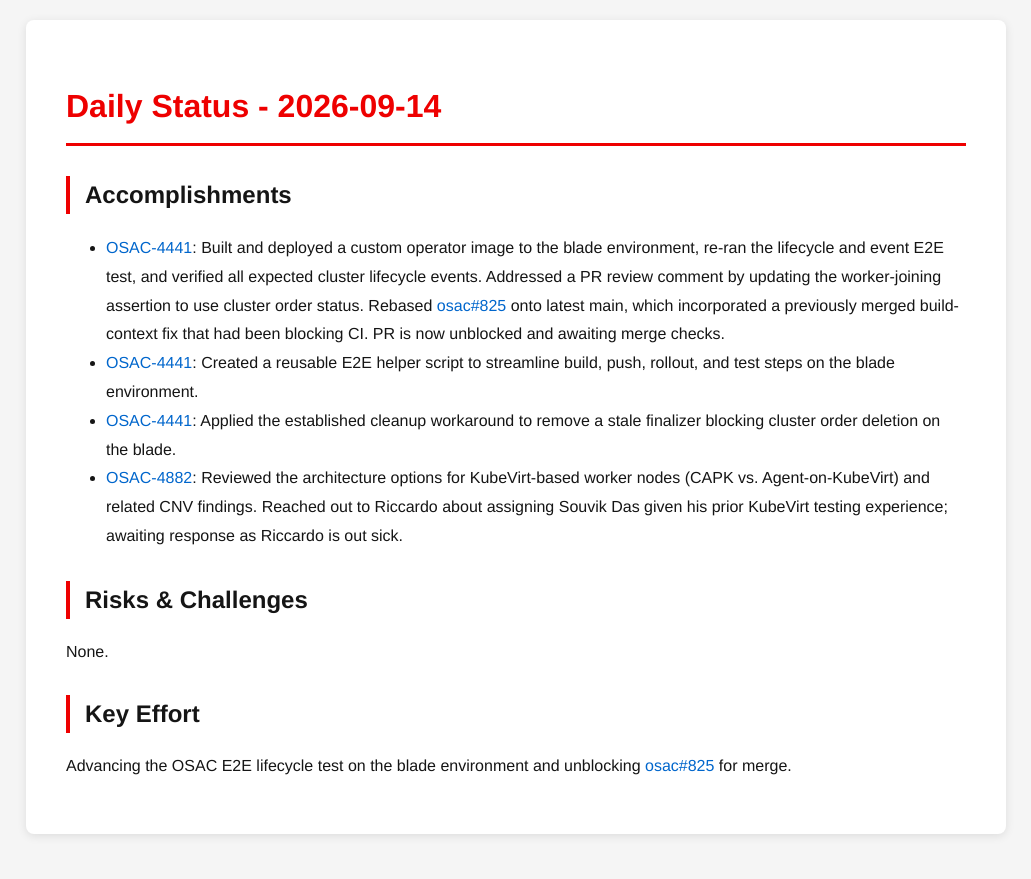
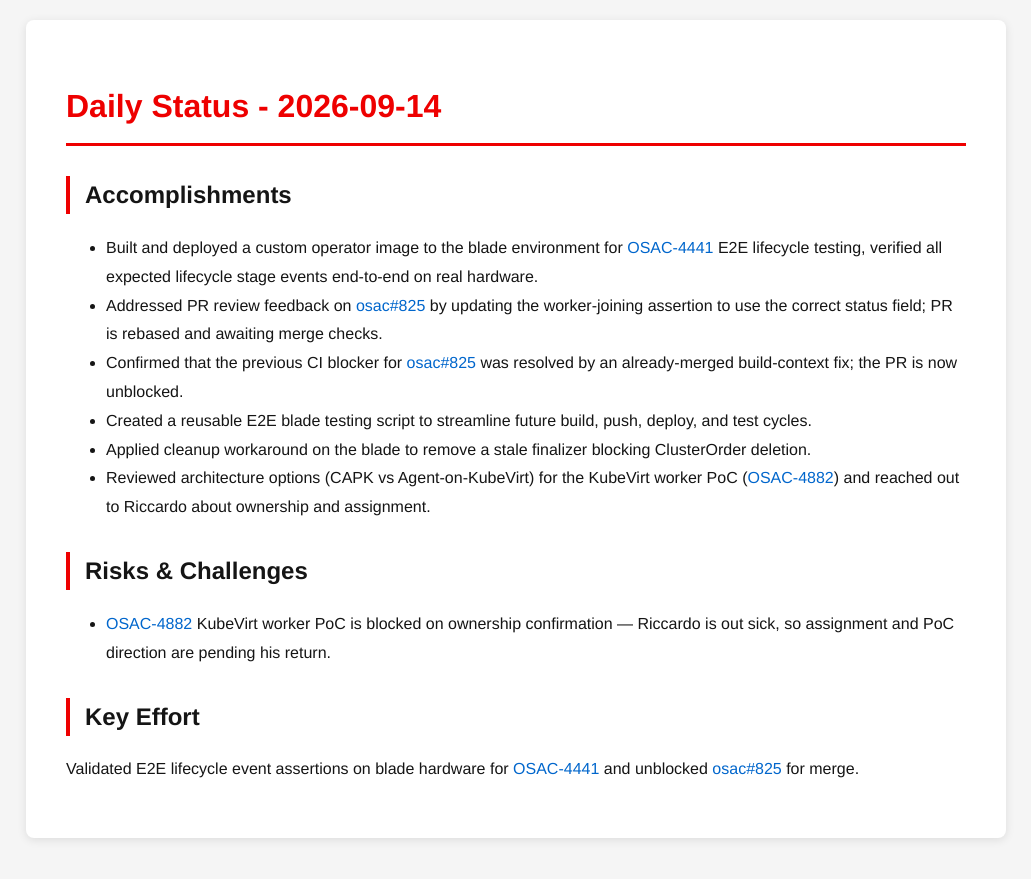
Before and after one commit to tzvatot/daily-status, a Jekyll site: the page built from 2026-09-14.md, in a window 1280 px wide. Shown: the top 879 px of the page, without its empty margins (124-1155 px from the left). Built offline with Jekyll 4.4.1, drawn with Linux system fonts in a browser that asks for light colours.

Commit message:
Daily status update - 2026-09-14

```diff
--- a/2026-09-14.md
+++ b/2026-09-14.md
@@ -7,13 +7,15 @@ date: 2026-09-14
 # Daily Status - 2026-09-14
 
 ## Accomplishments
-- [OSAC-4441](https://redhat.atlassian.net/browse/OSAC-4441): Built and deployed a custom operator image to the blade environment, re-ran the lifecycle and event E2E test, and verified all expected cluster lifecycle events. Addressed a PR review comment by updating the worker-joining assertion to use cluster order status. Rebased [osac#825](https://github.com/osac-project/osac/pull/825) onto latest main, which incorporated a previously merged build-context fix that had been blocking CI. PR is now unblocked and awaiting merge checks.
-- [OSAC-4441](https://redhat.atlassian.net/browse/OSAC-4441): Created a reusable E2E helper script to streamline build, push, rollout, and test steps on the blade environment.
-- [OSAC-4441](https://redhat.atlassian.net/browse/OSAC-4441): Applied the established cleanup workaround to remove a stale finalizer blocking cluster order deletion on the blade.
-- [OSAC-4882](https://redhat.atlassian.net/browse/OSAC-4882): Reviewed the architecture options for KubeVirt-based worker nodes (CAPK vs. Agent-on-KubeVirt) and related CNV findings. Reached out to Riccardo about assigning Souvik Das given his prior KubeVirt testing experience; awaiting response as Riccardo is out sick.
+- Built and deployed a custom operator image to the blade environment for [OSAC-4441](https://redhat.atlassian.net/browse/OSAC-4441) E2E lifecycle testing, verified all expected lifecycle stage events end-to-end on real hardware.
+- Addressed PR review feedback on [osac#825](https://github.com/osac-project/osac/pull/825) by updating the worker-joining assertion to use the correct status field; PR is rebased and awaiting merge checks.
+- Confirmed that the previous CI blocker for [osac#825](https://github.com/osac-project/osac/pull/825) was resolved by an already-merged build-context fix; the PR is now unblocked.
+- Created a reusable E2E blade testing script to streamline future build, push, deploy, and test cycles.
+- Applied cleanup workaround on the blade to remove a stale finalizer blocking ClusterOrder deletion.
+- Reviewed architecture options (CAPK vs Agent-on-KubeVirt) for the KubeVirt worker PoC ([OSAC-4882](https://redhat.atlassian.net/browse/OSAC-4882)) and reached out to Riccardo about ownership and assignment.
 
 ## Risks & Challenges
-None.
+- [OSAC-4882](https://redhat.atlassian.net/browse/OSAC-4882) KubeVirt worker PoC is blocked on ownership confirmation — Riccardo is out sick, so assignment and PoC direction are pending his return.
 
 ## Key Effort
-Advancing the OSAC E2E lifecycle test on the blade environment and unblocking [osac#825](https://github.com/osac-project/osac/pull/825) for merge.
+Validated E2E lifecycle event assertions on blade hardware for [OSAC-4441](https://redhat.atlassian.net/browse/OSAC-4441) and unblocked [osac#825](https://github.com/osac-project/osac/pull/825) for merge.
```
